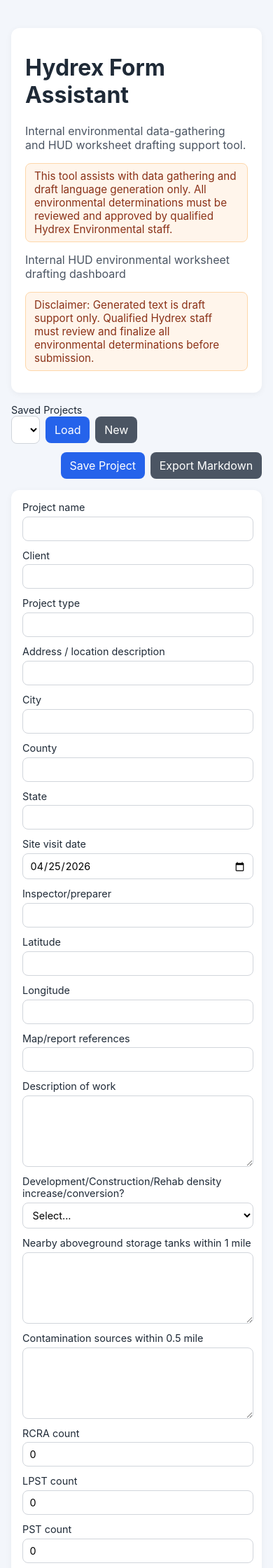
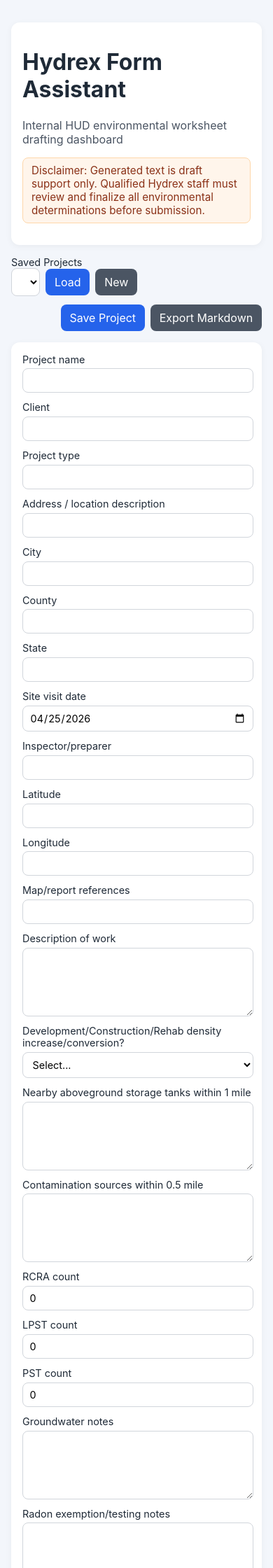
Before and after one commit to kmce2019/Hydrex-Form-Assistant, a Flask app: page / in a window 390 px wide. Shown: the top 2240 px of the page at 70% size. Run offline with Flask 3, Linux system fonts and the light colour scheme; lists and menus that the app fills with data are empty; some libraries are stand-ins or nearby versions.

Commit message:
Fix merge conflicts, restore frontend, stabilize app

```diff
--- a/static/app.js
+++ b/static/app.js
@@ -25,13 +25,12 @@ const nearestCard = document.getElementById('nearestCard');
 const map = L.map('map').setView([31.0, -99.0], 5);
 L.tileLayer('https://{s}.tile.openstreetmap.org/{z}/{x}/{y}.png', {
   maxZoom: 19,
-  attribution: '&copy; OpenStreetMap contributors'
 }).addTo(map);
 
 const layerGroup = L.layerGroup().addTo(map);
 
 function allFields() {
-  return Array.from(formContainer.querySelectorAll('input[name]:not([type="checkbox"]), select[name], textarea[name]'));
+  return Array.from(formContainer.querySelectorAll('input[name], select[name], textarea[name]'));
 }
 
 function selectedSources() {
@@ -42,12 +41,6 @@ function setSelectedSources(values = []) {
   document.querySelectorAll('input[name="source_check"]').forEach((el) => {
     el.checked = values.includes(el.value);
   });
-<<<<<<< codex/build-hydrex-form-assistant-web-app-jhxidc
-=======
-
-function allFields() {
-  return Array.from(formContainer.querySelectorAll('input[name], select[name], textarea[name]'));
->>>>>>> main
 }
 
 function collectPayload() {
@@ -58,176 +51,30 @@ function collectPayload() {
 
   if (latestResults && Object.keys(latestResults).length > 0) {
     payload.environmental_results_json = JSON.stringify(latestResults);
-    payload.source_tracking_json = JSON.stringify(latestResults.source_tracking || {});
-    payload.buffer_half_mile_json = JSON.stringify(latestResults.buffers?.half_mile || {});
-    payload.buffer_one_mile_json = JSON.stringify(latestResults.buffers?.one_mile || {});
-
-    payload.rcra_count = latestResults.rcra_count_half_mile ?? payload.rcra_count;
-    payload.lpst_count = latestResults.lpst_count_half_mile ?? payload.lpst_count;
-    payload.pst_count = latestResults.pst_count_one_mile ?? payload.pst_count;
   }
 
   if (currentProjectId) payload.id = currentProjectId;
-<<<<<<< codex/build-hydrex-form-assistant-web-app-jhxidc
-=======
-  if (currentProjectId) {
-    payload.id = currentProjectId;
-  }
->>>>>>> main
+
   return payload;
-}
-
-function fillForm(data) {
-  allFields().forEach((field) => {
-    field.value = data[field.name] ?? '';
-  });
-  const results = data.environmental_results_json ? JSON.parse(data.environmental_results_json) : {};
-  latestResults = results;
-  setSelectedSources(results.sources_used || []);
-  renderResults(results);
-}
-
-function resetForm() {
-  currentProjectId = null;
-  latestResults = {};
-  currentTceqCsv = '';
-  allFields().forEach((field) => {
-    if (field.type === 'number') field.value = '0';
-    else field.value = '';
-  });
-  setSelectedSources([]);
-  checklistOutput.innerHTML = '';
-  evidenceChecklist.innerHTML = '';
-  explosiveOutput.value = '';
-  contaminationOutput.value = '';
-  searchStatus.textContent = '';
-  rcraCard.textContent = lpstCard.textContent = pstCard.textContent = nearestCard.textContent = '-';
-  layerGroup.clearLayers();
-}
-
-function renderResults(results = {}) {
-  rcraCard.textContent = results.rcra_count_half_mile ?? '-';
-  lpstCard.textContent = results.lpst_count_half_mile ?? '-';
-  pstCard.textContent = results.pst_count_one_mile ?? '-';
-  nearestCard.textContent = results.nearest_facility_miles !== undefined && results.nearest_facility_miles !== null
-    ? `${results.nearest_facility_miles} miles`
-    : '-';
-
-  evidenceChecklist.innerHTML = '';
-  (results.evidence_checklist || []).forEach((item) => {
-    const li = document.createElement('li');
-    li.textContent = `${item.present ? '☑' : '☐'} ${item.item}`;
-    if (!item.present) li.classList.add('missing');
-    evidenceChecklist.appendChild(li);
-  });
-
-  if ((results.rcra_count_half_mile || 0) === 0 && (results.lpst_count_half_mile || 0) === 0) {
-    const contaminationNotes = document.querySelector('[name="contamination_sources_notes"]');
-    if (contaminationNotes && !contaminationNotes.value.trim()) {
-      contaminationNotes.value = 'No hazardous or toxic substances were identified within the search radius based on database review.';
-    }
-  }
-
-  renderMap(results);
 }
 
 function renderMap(results = {}) {
   layerGroup.clearLayers();
-  if (!results.latitude || !results.longitude) return;
+  if (!results.latitude) return;
 
   const center = [results.latitude, results.longitude];
-  L.marker(center).addTo(layerGroup).bindPopup('Project Location');
-  L.circle(center, { radius: 804.67, color: '#9333ea', fillOpacity: 0.08 }).addTo(layerGroup).bindPopup('0.5 mile buffer');
-  L.circle(center, { radius: 1609.34, color: '#2563eb', fillOpacity: 0.08 }).addTo(layerGroup).bindPopup('1 mile buffer');
-
-  (results.epa_facilities || []).slice(0, 40).forEach((site) => {
-    if (site.latitude == null || site.longitude == null) return;
-    L.circleMarker([site.latitude, site.longitude], { radius: 5, color: '#ef4444' })
-      .addTo(layerGroup)
-      .bindPopup(`EPA Facility: ${site.name}`);
-  });
-
-  (results.tceq_sites || []).slice(0, 50).forEach((site) => {
-    if (site.latitude == null || site.longitude == null) return;
-    L.circleMarker([site.latitude, site.longitude], { radius: 5, color: '#16a34a' })
-      .addTo(layerGroup)
-      .bindPopup(`TCEQ ${site.type}: ${site.name}`);
-  });
-
+  L.marker(center).addTo(layerGroup);
+  L.circle(center, { radius: 804.67 }).addTo(layerGroup);
+  L.circle(center, { radius: 1609.34 }).addTo(layerGroup);
   map.setView(center, 13);
-<<<<<<< codex/build-hydrex-form-assistant-web-app-jhxidc
-=======
-  checklistOutput.innerHTML = '';
-  explosiveOutput.value = '';
-  contaminationOutput.value = '';
->>>>>>> main
-}
-
-async function refreshProjects() {
-  const res = await fetch('/api/projects');
-  const projects = await res.json();
-
-  savedProjects.innerHTML = '';
-  const placeholder = document.createElement('option');
-  placeholder.textContent = '-- Select a project --';
-  placeholder.value = '';
-  savedProjects.appendChild(placeholder);
-
-  projects.forEach((project) => {
-    const option = document.createElement('option');
-    option.value = project.id;
-    option.textContent = `${project.project_name} (${project.client || 'No client'})`;
-    savedProjects.appendChild(option);
-  });
-}
-
-async function saveProject() {
-  const payload = collectPayload();
-  if (!payload.project_name?.trim()) {
-<<<<<<< codex/build-hydrex-form-assistant-web-app-jhxidc
-=======
-  if (!payload.project_name.trim()) {
->>>>>>> main
-    alert('Project name is required.');
-    return;
-  }
-
-  const res = await fetch('/api/projects', {
-    method: 'POST',
-    headers: { 'Content-Type': 'application/json' },
-    body: JSON.stringify(payload)
-  });
-
-  const project = await res.json();
-  currentProjectId = project.id;
-  await refreshProjects();
-  savedProjects.value = String(project.id);
-  alert('Project saved.');
-}
-
-async function loadProject() {
-  const id = savedProjects.value;
-  if (!id) return;
-
-  const res = await fetch(`/api/projects/${id}`);
-  if (!res.ok) {
-    alert('Could not load project.');
-    return;
-  }
-  const project = await res.json();
-  currentProjectId = project.id;
-  fillForm(project);
 }
 
 async function runEnvironmentalSearch() {
   const project = collectPayload();
-  searchStatus.textContent = 'Running geocode + EPA/TCEQ search...';
-  runSearchBtn.disabled = true;
 
-  try {
   const res = await fetch('/api/environmental-search', {
     method: 'POST',
-      headers: { 'Content-Type': 'application/json' },
+    headers: {'Content-Type': 'application/json'},
     body: JSON.stringify({
       project,
       tceq_csv: currentTceqCsv,
@@ -236,100 +83,29 @@ async function runEnvironmentalSearch() {
   });
 
   const data = await res.json();
-    if (!res.ok) {
-      throw new Error(data.error || 'Search failed');
-    }
+  latestResults = data;
 
-    latestResults = data;
-    const latField = document.querySelector('[name="latitude"]');
-    const lonField = document.querySelector('[name="longitude"]');
-    latField.value = data.latitude;
-    lonField.value = data.longitude;
+  renderMap(data);
 
-    document.querySelector('[name="rcra_count"]').value = data.rcra_count_half_mile ?? 0;
-    document.querySelector('[name="lpst_count"]').value = data.lpst_count_half_mile ?? 0;
-    document.querySelector('[name="pst_count"]').value = data.pst_count_one_mile ?? 0;
-
-    renderResults(data);
-    searchStatus.textContent = 'Environmental search complete. Review results and save.';
-  } catch (error) {
-    searchStatus.textContent = `Search failed: ${error.message}`;
-  } finally {
-    runSearchBtn.disabled = false;
-  }
+  rcraCard.textContent = data.rcra_count_half_mile ?? '-';
+  lpstCard.textContent = data.lpst_count_half_mile ?? '-';
+  pstCard.textContent = data.pst_count_one_mile ?? '-';
 }
 
 async function generateSummaries() {
   const payload = collectPayload();
+
   const res = await fetch('/api/generate', {
     method: 'POST',
-    headers: { 'Content-Type': 'application/json' },
+    headers: {'Content-Type': 'application/json'},
     body: JSON.stringify(payload)
   });
+
   const data = await res.json();
 
   explosiveOutput.value = data.explosive_summary;
   contaminationOutput.value = data.contamination_summary;
-
-  checklistOutput.innerHTML = '';
-  (data.missing_evidence || []).forEach((item) => {
-    const li = document.createElement('li');
-    li.textContent = item;
-    checklistOutput.appendChild(li);
-  });
 }
 
-function exportMarkdown() {
-<<<<<<< codex/build-hydrex-form-assistant-web-app-jhxidc
-=======
-  if (data.missing_evidence.length === 0) {
-    const li = document.createElement('li');
-    li.textContent = 'No obvious gaps detected from provided fields; complete final staff review.';
-    checklistOutput.appendChild(li);
-  } else {
-    data.missing_evidence.forEach((item) => {
-      const li = document.createElement('li');
-      li.textContent = item;
-      checklistOutput.appendChild(li);
-    });
-  }
-}
-
-async function exportMarkdown() {
->>>>>>> main
-  if (!currentProjectId) {
-    alert('Save the project before export.');
-    return;
-  }
-  window.location.href = `/api/projects/${currentProjectId}/export`;
-}
-
-async function copyFromTarget(event) {
-  const targetId = event.target.dataset.target;
-  const text = document.getElementById(targetId)?.value || '';
-  if (!text) return;
-  await navigator.clipboard.writeText(text);
-  event.target.textContent = 'Copied!';
-  setTimeout(() => {
-    event.target.textContent = 'Copy';
-  }, 1000);
-}
-
-tceqFile.addEventListener('change', async (event) => {
-  const file = event.target.files[0];
-  if (!file) {
-    currentTceqCsv = '';
-    return;
-  }
-  currentTceqCsv = await file.text();
-});
-
-document.querySelectorAll('.copy-btn').forEach((btn) => btn.addEventListener('click', copyFromTarget));
-loadBtn.addEventListener('click', loadProject);
-newBtn.addEventListener('click', resetForm);
-saveBtn.addEventListener('click', saveProject);
-exportBtn.addEventListener('click', exportMarkdown);
+runSearchBtn.addEventListener('click', runEnvironmentalSearch);
 generateBtn.addEventListener('click', generateSummaries);
-runSearchBtn.addEventListener('click', runEnvironmentalSearch);
-
-refreshProjects();
--- a/static/styles.css
+++ b/static/styles.css
@@ -36,144 +36,4 @@ button:disabled { opacity: 0.6; cursor: wait; }
 
 @media (max-width: 1000px) {
   .three-col, .two-col, .cards { grid-template-columns: 1fr; }
-<<<<<<< codex/build-hydrex-form-assistant-web-app-jhxidc
-=======
-body {
-  margin: 0;
-  background: #f3f6fb;
-  color: #1f2a37;
 }
-
-.dashboard {
-  max-width: 1200px;
-  margin: 1.5rem auto;
-  padding: 1rem;
-}
-
-header {
-  background: white;
-  border-radius: 12px;
-  padding: 1rem 1.25rem;
-  box-shadow: 0 2px 10px rgba(0, 0, 0, 0.05);
-}
-
-.subtitle {
-  margin-top: 0.25rem;
-  color: #4b5563;
-}
-
-.disclaimer {
-  margin-top: 0.75rem;
-  font-size: 0.95rem;
-  color: #8a3117;
-  background: #fff5eb;
-  border: 1px solid #fed7aa;
-  border-radius: 8px;
-  padding: 0.5rem 0.75rem;
-}
-
-.grid {
-  display: grid;
-  gap: 0.75rem;
-  margin-top: 1rem;
-}
-
-.two-col {
-  grid-template-columns: 2fr 1fr;
-}
-
-.three-col {
-  grid-template-columns: repeat(3, 1fr);
-  background: white;
-  padding: 1rem;
-  border-radius: 12px;
-  box-shadow: 0 2px 10px rgba(0, 0, 0, 0.05);
-}
-
-label {
-  display: flex;
-  flex-direction: column;
-  font-size: 0.9rem;
-  gap: 0.3rem;
-}
-
-input,
-select,
-textarea,
-button {
-  font: inherit;
-}
-
-input,
-select,
-textarea {
-  border: 1px solid #d1d5db;
-  border-radius: 8px;
-  padding: 0.5rem 0.6rem;
-  background: white;
-}
-
-textarea {
-  min-height: 84px;
-  resize: vertical;
-}
-
-.full {
-  grid-column: 1 / -1;
-}
-
-.row {
-  display: flex;
-  gap: 0.5rem;
-  align-items: center;
-}
-
-.space-between {
-  justify-content: space-between;
-}
-
-.right-actions {
-  display: flex;
-  justify-content: flex-end;
-  align-items: flex-end;
-  gap: 0.5rem;
-}
-
-button {
-  border: 0;
-  background: #2563eb;
-  color: white;
-  border-radius: 8px;
-  padding: 0.55rem 0.8rem;
-  cursor: pointer;
-}
-
-button.secondary {
-  background: #4b5563;
-}
-
-.outputs {
-  margin-top: 1rem;
-  background: white;
-  border-radius: 12px;
-  padding: 1rem;
-  box-shadow: 0 2px 10px rgba(0, 0, 0, 0.05);
-}
-
-.outputs textarea {
-  width: 100%;
-  min-height: 100px;
-}
-
-#checklistOutput {
-  margin: 0;
-  padding-left: 1.2rem;
-}
-
-@media (max-width: 900px) {
-  .three-col,
-  .two-col {
-    grid-template-columns: 1fr;
-  }
->>>>>>> main
-}
--- a/templates/index.html
+++ b/templates/index.html
@@ -11,10 +11,6 @@
     <main class="dashboard">
       <header>
         <h1>Hydrex Form Assistant</h1>
-        <p class="subtitle">Internal environmental data-gathering and HUD worksheet drafting support tool.</p>
-        <p class="disclaimer">
-          This tool assists with data gathering and draft language generation only. All environmental determinations
-          must be reviewed and approved by qualified Hydrex Environmental staff.
         <p class="subtitle">Internal HUD environmental worksheet drafting dashboard</p>
         <p class="disclaimer">
           Disclaimer: Generated text is draft support only. Qualified Hydrex staff must review and finalize all
@@ -75,32 +71,6 @@
         <label class="full">Optional TCEQ dataset upload (CSV with name,type,status,latitude,longitude)
           <input type="file" id="tceqFile" accept=".csv,text/csv" />
         </label>
-<<<<<<< codex/build-hydrex-form-assistant-web-app-jhxidc
-=======
-
-        <label class="full">Description of work <textarea name="description_of_work"></textarea></label>
-
-        <label class="full"
-          >Does project include development, construction, rehab increasing residential density, or conversion?
-          <select name="density_or_conversion">
-            <option value="">Select...</option>
-            <option>Yes</option>
-            <option>No</option>
-          </select>
-        </label>
-
-        <label class="full">Notes on nearby aboveground storage tanks within 1 mile <textarea name="nearby_tanks_notes"></textarea></label>
-        <label class="full">Notes on contamination sources within 0.5 mile <textarea name="contamination_sources_notes"></textarea></label>
-
-        <label>RCRA sites count <input type="number" min="0" step="1" name="rcra_count" value="0" /></label>
-        <label>LPST count <input type="number" min="0" step="1" name="lpst_count" value="0" /></label>
-        <label>PST count <input type="number" min="0" step="1" name="pst_count" value="0" /></label>
-
-        <label class="full">Groundwater contamination notes <textarea name="groundwater_notes"></textarea></label>
-        <label class="full">Radon exemption/testing notes <textarea name="radon_notes"></textarea></label>
-        <label class="full">Data sources checked <textarea name="data_sources_checked" placeholder="E.g., EDR, EPA Envirofacts, state DEQ maps, local planning"></textarea></label>
-        <label class="full">Uploaded map/report references <textarea name="uploaded_refs" placeholder="List map names, report file names, and dates"></textarea></label>
->>>>>>> main
       </section>
 
       <section class="outputs">
@@ -142,11 +112,7 @@
         </article>
 
         <article>
-          <h3>Missing Evidence (for worksheet file)</h3>
-<<<<<<< codex/build-hydrex-form-assistant-web-app-jhxidc
-=======
           <h3>Missing Evidence Checklist</h3>
->>>>>>> main
           <ul id="checklistOutput"></ul>
         </article>
       </section>
```
Also changed, not shown: hydrex_form_assistant.db (added), 1 other file. Lines whose indentation alone changed are shown as unchanged.
